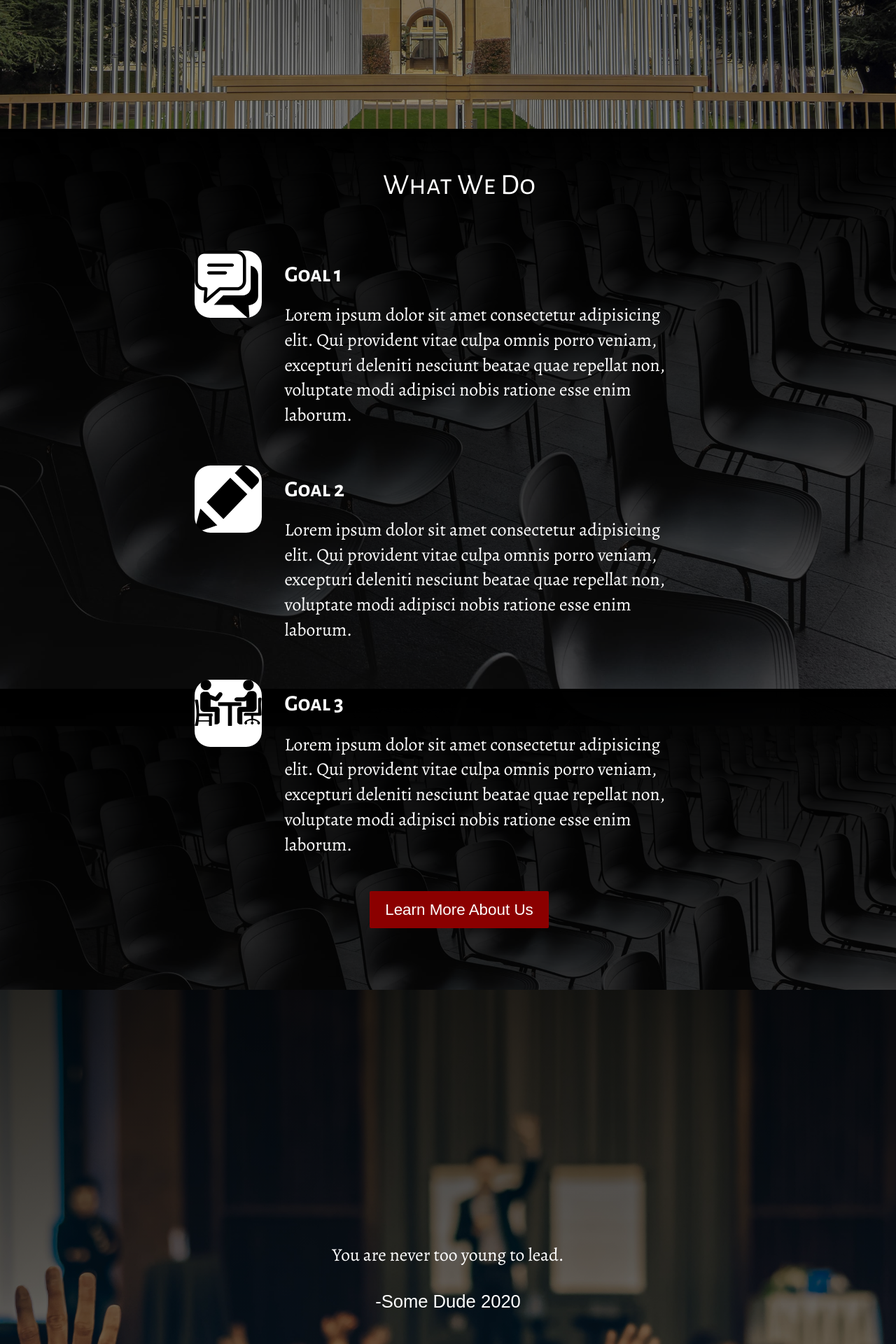
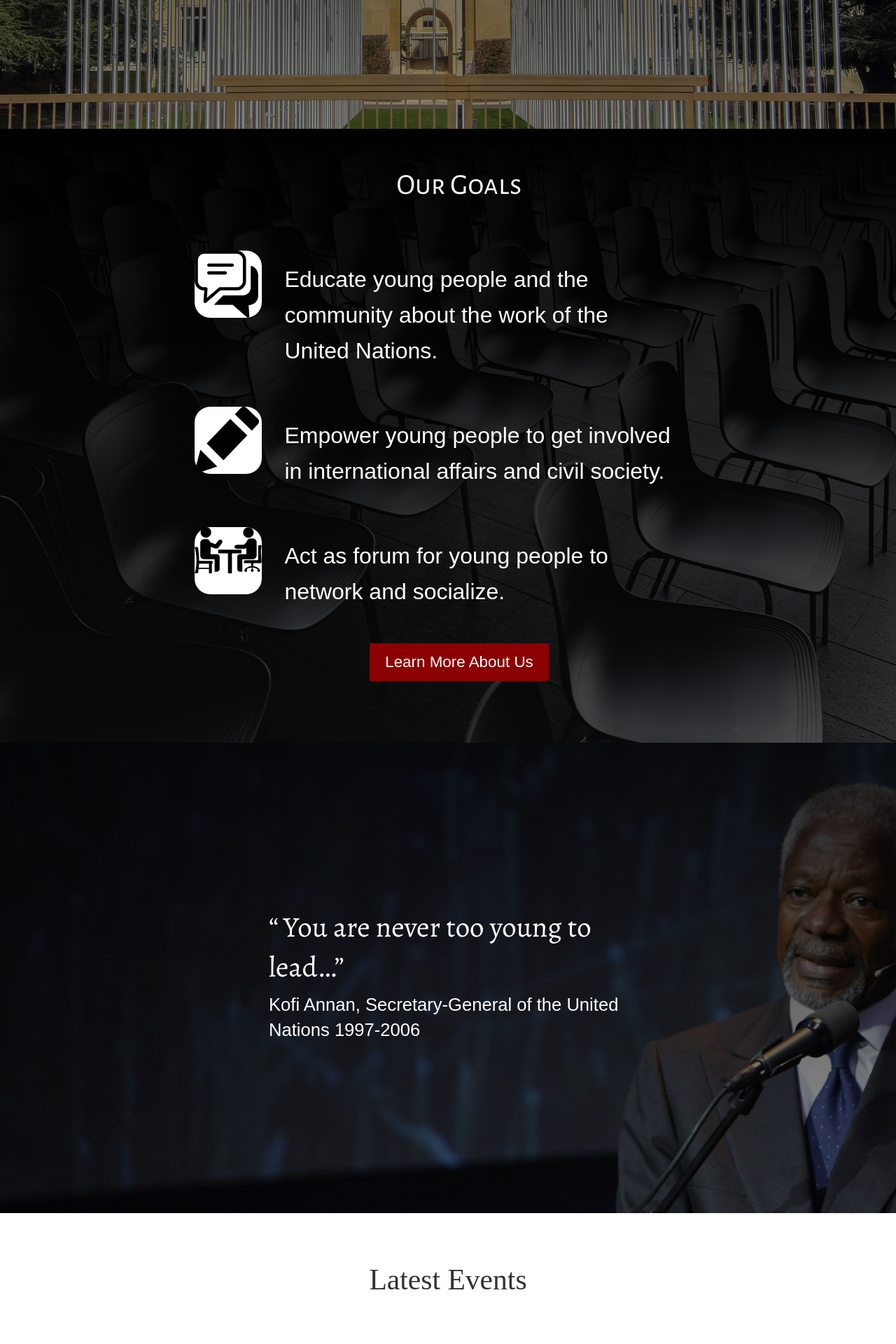
Before and after one commit to TheQuickBrownFoxJumps/UnitedNationsSocietyLawAUTh, a Django app: page / in a window 1280 px wide. Shown: the part 737-2657 px from the top of the page at 70% size. Run offline with Django 3.2, Linux system fonts and the light colour scheme; data comes from the database, SQL or seed files in the repository; parts of the project's set-up code (start-up, migrations or seed data) failed here and were passed over; some libraries are stand-ins or nearby versions; some web fonts are replaced.

Commit message:
did moar stuff

```diff
--- a/thes_mun_org/events/templates/events/events_list.html
+++ b/thes_mun_org/events/templates/events/events_list.html
@@ -27,8 +27,8 @@
         <div class="parallax-head parallax-events-head"></div>
         <div id="main" class="container content">
                 <div class="parallax-sides parallax-events-sides"></div>
-                <h2 class="sans-small-caps bigger">Events</h2>
-                <div class="news-posts">
+                <h2 class="sans-small-caps bigger logo-blue">Events</h2>
+                <div class="news-posts a-post">
                     {% for event in events %}
                         <div class="post">
                             <div class="img-container">
--- a/thes_mun_org/journal/templates/journal/journal_list.html
+++ b/thes_mun_org/journal/templates/journal/journal_list.html
@@ -29,7 +29,7 @@
         <div class="parallax-head parallax-journal-head"></div>
         <div id="main" class="container content">
             <div class="parallax-sides parallax-journal-sides"></div>
-            <h2 class="sans-small-caps bigger">Journal</h2>
+            <h2 class="sans-small-caps bigger logo-blue">Journal</h2>
             <div class="news-posts">
                 {% for journals in journal %}
                     <div class="post">
--- a/thes_mun_org/main/templates/main/footer.html
+++ b/thes_mun_org/main/templates/main/footer.html
@@ -26,9 +26,10 @@
 						<section class="inline">
 							<h4 >Our Social Media</h4>
 							<ul class="">
-								<li class="no-bottom"><a href="#"><i class="fa fa-linkedin ">&nbsp;</i>Linkedin</a></li>
+
 								<li class="no-bottom"><a href="https://www.facebook.com/UNSOCLawAUTh"><i class="fa fa-facebook">&nbsp;&nbsp;</i>Facebook</a></li>
 								<li class="no-bottom"><a href="https://www.instagram.com/unsoc.law.auth/"><i class="fa fa-instagram">&nbsp;</i>Instagram</a></li>
+								<li class="no-bottom"><a href="#"><i class="fa fa-linkedin ">&nbsp;</i>Linkedin</a></li>
 									<!-- <a href=""><i class="fa fa-instagram">&nbsp;</i></a> -->
 
 								</ul>
--- a/thes_mun_org/main/templates/main/homepage.html
+++ b/thes_mun_org/main/templates/main/homepage.html
@@ -8,7 +8,7 @@
     <meta name="viewport" content="width=device-width, initial-scale=1.0">
     <title>Homepage</title>
 
-    <link rel="stylesheet" href="{% static 'material/css/main.css' %}">
+    <!-- <link rel="stylesheet" href="{% static 'material/css/main.css' %}"> -->
 
     <link rel="stylesheet" href="https://fonts.googleapis.com/css2?family=Alegreya&display=swap">
     <link rel="stylesheet" href="https://fonts.googleapis.com/css2?family=Alegreya+Sans:wght@300;400;500&display=swap" >
@@ -58,25 +58,25 @@
                 </div>
                 <section id="node-goals" class="goal-container">
 
-                        <h3  class="sans-small-caps">What We Do</h3>
+                        <h3  class="sans-small-caps">Our Goals</h3>
                         <br><br><br>
 
                         <div class="g-item">
-                            <h1 class="goal-1 goal sans-small-caps">Goal 1</h1>
-                            <p class="goal-desc content">Lorem ipsum dolor sit amet consectetur adipisicing elit. Qui provident vitae culpa omnis porro veniam,
-                                excepturi deleniti nesciunt beatae quae repellat non, voluptate modi adipisci nobis ratione esse enim laborum.</p>
+                            <h1 class="goal-1 goal "></h1>
+                            <p class=" bigger goal-desc">Educate young people and the community about the work of the United Nations.
+                            </p>
                         </div>
 
                         <div class="g-item">
-                            <h1 class="goal-2 goal sans-small-caps">Goal 2</h1>
-                            <p class="goal-desc content">Lorem ipsum dolor sit amet consectetur adipisicing elit. Qui provident vitae culpa omnis porro veniam,
-                                excepturi deleniti nesciunt beatae quae repellat non, voluptate modi adipisci nobis ratione esse enim laborum.</p>
+                            <h1 class="goal-2 goal sans-small-caps"></h1>
+                            <p class="goal-desc bigger">Empower young people to get involved in international affairs and civil society.
+                            </p>
                         </div>
 
                         <div class="g-item">
-                            <h1 class="goal-3 goal sans-small-caps">Goal 3</h1>
-                            <p class="goal-desc content">Lorem ipsum dolor sit amet consectetur adipisicing elit. Qui provident vitae culpa omnis porro veniam,
-                                excepturi deleniti nesciunt beatae quae repellat non, voluptate modi adipisci nobis ratione esse enim laborum.</p>
+                            <h1 class="goal-3 goal sans-small-caps"></h1>
+                            <p class="goal-desc bigger">Act as forum for young people to network and socialize.
+                            </p>
                         </div>
 
                         <form action="{% url 'about-us' %}">
@@ -87,11 +87,14 @@
                 </section>
             </div>
 
-            <div class="quote-container">
-                <p class="content quote-text red-bottom">You are never too young to lead.
+
+
+
+            <div class="quote-container content">
+                <p class="content quote-text"> &ldquo; You are never too young to lead&hellip;&rdquo;
                 </p>
-                <p class="small-caps content quote-text">
-                    -Some Dude 2020
+                <p class="small-caps quote-text">
+                    Kofi Annan, Secretary-General of the United Nations 1997-2006
                 </p>
             </div>
 
--- a/thes_mun_org/members/templates/boardmember/board.html
+++ b/thes_mun_org/members/templates/boardmember/board.html
@@ -24,7 +24,7 @@
     <!-- <div class="container content"> -->
     <button onclick="topFunction()" id="widget" class="fa fa-arrow-up" title="Go to top"></button>
 
-    <div class="opening-container opening-board content">
+    <div class="opening-container opening-board content ">
         <h2 class="sans-small-caps content bigger opening-text">Board Members</h2>
     </div>
 
@@ -45,9 +45,9 @@
 
                 <div class="bio content">
                     <!-- Title -->
-                    <p class="sans smaller"><b>{{member.get_role_display}}</b></p>
+                    <p class="sans bigger "><b>{{member.get_role_display}}</b></p>
                     <!-- Name -->
-                    <p class="sans pad-down smaller"><i>{{member.surname}} {{member.name}}</i></p>
+                    <p class="sans pad-down content logo-blue"><i>{{member.name}} {{member.surname}}</i></p>
                     <!-- Contact -->
                     <p class="sans pad-down smaller"><i>Contact: {{ member.email_url }}</i></p>
                     <!-- Description -->
--- a/thes_mun_org/news/templates/news/news_list.html
+++ b/thes_mun_org/news/templates/news/news_list.html
@@ -27,7 +27,7 @@
     <div class="parallax-wrapper">
         <div id="main" class="container content">
             <div class="parallax-sides parallax-news-sides"></div>
-                <h2 class="sans-small-caps bigger">News</h2>
+                <h2 class="sans-small-caps bigger logo-blue">News</h2>
                 <div class="news-posts">
                     {% for new in news %}
                         <div class="post">
--- a/thes_mun_org/static/material/css/main.css
+++ b/thes_mun_org/static/material/css/main.css
@@ -204,20 +218,17 @@ p {
 	padding-bottom: 1rem;
 	/* margin:auto; */
 	width: 100%;
-	height: 50rem;
+	height: 40rem;
 
 	/* background-image: url(../imgs/about_us_3.jpg); */
-	background:linear-gradient( rgba(0, 0, 0, 0.8), rgba(0, 0, 0, 0.4) ), url("../imgs/about_us_3.jpg");
+	background:linear-gradient( rgba(0, 0, 0, 0.8), rgba(0, 0, 0, 0.4) ), url("../imgs/KofiAnnan.jpg");
 	background-repeat: no-repeat;
 	background-size: cover;
 }
 
-
 .quote-text {
-	color: #fff !important;
+	color: #fff !important	;
 	width: 40% ;
-	word-wrap: break-word;
-	text-align: center;
 }
 
 .round {
@@ -369,6 +380,7 @@ button {
 }
 
 .goal-desc {
+	font-size: 96%;
 	padding-bottom: 3rem ;
 	padding-right: 0.5rem;
 	margin-left: 4rem;
@@ -827,17 +840,13 @@ h4 {
 
 
 ::-moz-selection {
-	background: cornflowerblue;
+	background: #7d0e12;
 }
 
 
 ::selection {
-	background: cornflowerblue;
-}
-
-/* section {
-	height: 100vh;
-} */
+	background: #7d0e12;
+}
 
 .news-meta {
 	line-height: 0.5em ;
@@ -1294,12 +1303,6 @@ button {
     align-items: flex-end;
 }
 
-@font-face {
-    font-family: IA;
-    src: url("../../iAWriterDuoV.ttf");
-    font-weight: 400;
-}
-
 .navbar-container {
 	display: flex;
 	/* flex-wrap: wrap; */
```
Also changed, not shown: other parts of thes_mun_org/static/material/css/main.css (+29 -14 lines), thes_mun_org/main/templates/main/about_us.html (+7 -2 lines), thes_mun_org/main/templates/main/contact.html (+30 -16 lines), thes_mun_org/main/templates/main/membership.html (+10 -5 lines), thes_mun_org/static/material/imgs/KofiAnnan.jpg (added).
